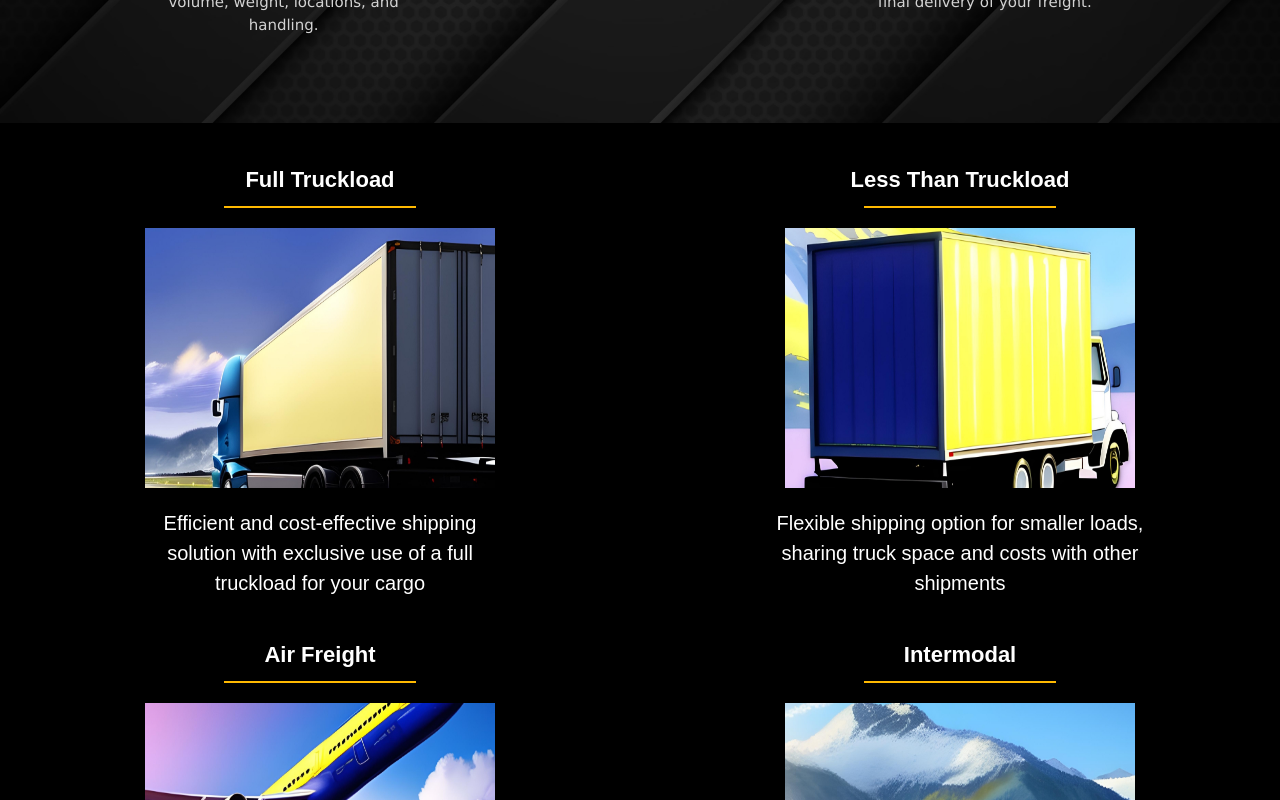
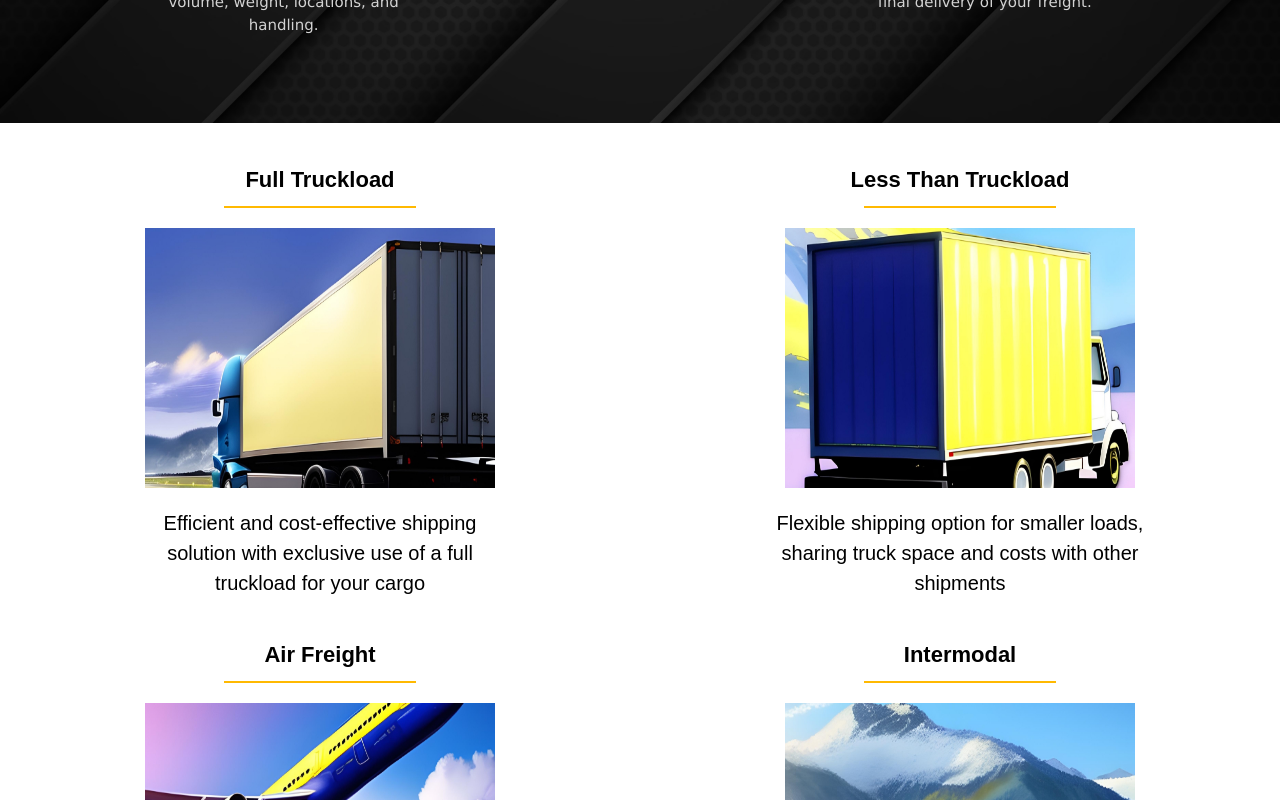
Before and after one commit to Moshahrani/A2BLink, a React (Create React App) app in the folder logistics/: page / in a window 1280 px wide. Shown: the part 1340-2140 px from the top of the page. Built offline with nearby package versions, Linux system fonts and the light colour scheme.

Commit message:
changed background to white as well as text to black/grey for white theme site , changing theme from dark to light

```diff
--- a/logistics/src/css/FourPoints.css
+++ b/logistics/src/css/FourPoints.css
@@ -49,7 +49,8 @@
 }
 
 .info-box {
-  background: rgb(0, 0, 0);
+  /* background: rgb(0, 0, 0); */
+  background: white;
   /* background: linear-gradient(
     270deg,
     rgba(0, 0, 0, 1) 45%,
@@ -84,7 +85,8 @@
 .info-container p {
   display: block;
   text-align: center;
-  color: white;
+  /* color: white; */
+  color: black;
 }
 .info-container span {
   /* font-size: 1.75vw; */
@@ -140,7 +142,8 @@
   transform: translate(-50%, -50%);
   opacity: 0;
   transition: opacity 0.5s ease-in-out;
-  color: white;
+  /* color: white; */
+  color: black;
   text-align: center;
   font-size: 2em;
 }
```
